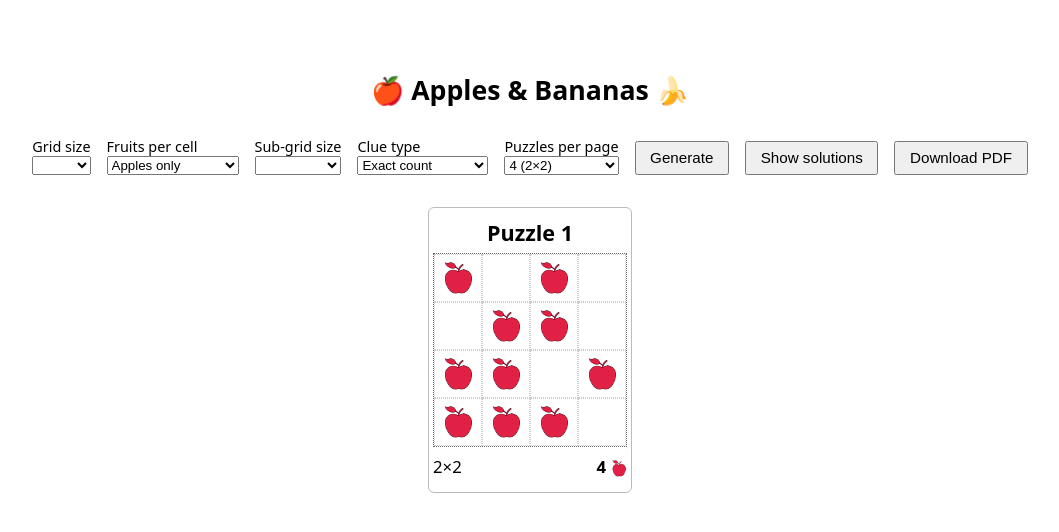
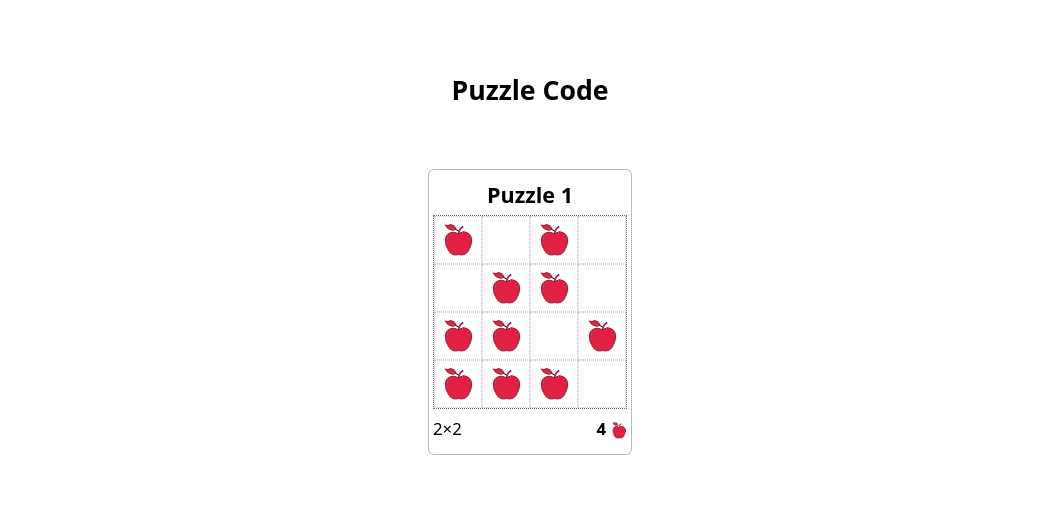
Before and after one commit to skandel08/puzzle-code, a website: page public/index.html in a window 1280 px wide. Shown: the whole page, without its empty margins (110-1169 px from the left). Drawn offline with Linux system fonts and the light colour scheme.

Commit message:
fix(shell): restore empty <h2 id='gridSizeTitle'> for A&B module

```diff
--- a/public/index.html
+++ b/public/index.html
@@ -1,7 +1,5 @@
 <!-- ===============================================
-Apples & Bananas — v0.6  (PDF tweak + flexible batch)
-====================================================
-NOTE: Markdown fences removed; this is clean HTML now.
+ Puzzle-Code shell  – generic layout for all puzzles
 ==================================================== -->
 
 <!DOCTYPE html>
@@ -9,7 +7,8 @@ NOTE: Markdown fences removed; this is clean HTML now.
 <head>
   <meta charset="UTF-8" />
   <meta name="viewport" content="width=device-width, initial-scale=1.0" />
-  <title>Apples & Bananas Puzzles</title>
+  <title>Puzzle Code</title>
+
   <style>
     :root { --cell: 48px; --gap: 12px; }
     body  { font-family: system-ui, sans-serif; margin: .75in auto; display:flex; flex-direction:column; align-items:center; }
@@ -41,23 +40,18 @@ NOTE: Markdown fences removed; this is clean HTML now.
       h1,h2{margin:0 auto .15in;}
       .puzzle{break-inside:avoid;}
     }
-h1,h2{margin:0 auto .15in;} .puzzle{break-inside:avoid;} }
+
   </style>
 </head>
 <body>
-  <h1>🍎 Apples &amp; Bananas 🍌</h1>
+  <h1 id="pageTitle">Puzzle Code</h1>
   <h2 id="gridSizeTitle"></h2>
 
+
   <div class="toolbar">
-    <label>Grid size<select id="gridSizeSel"></select></label>
-    <label>Fruits per cell<select id="fruitModeSel"><option value="apples">Apples only</option><option value="applesBananas">Apples &amp; Bananas</option></select></label>
-    <label>Sub‑grid size<select id="subgridSizeSel"></select></label>
-    <label>Clue type<select id="clueTypeSel"><option value="count">Exact count</option><option value="equal">Apples = Bananas</option><option value="less">Apples &lt; Bananas</option><option value="greater">Apples &gt; Bananas</option></select></label>
-    <label>Puzzles per page<select id="batchSizeSel"><option value="1">1 (single)</option><option value="4" selected>4 (2×2)</option><option value="6">6 (3×2)</option></select></label>
+   <!-- puzzle-specific controls will be injected here -->
+  <div id="controls"></div>
 
-    <button id="generateBtn">Generate</button>
-    <button id="toggleSolutionsBtn">Show solutions</button>
-    <button id="downloadPdfBtn">Download PDF</button>
   </div>
 
   <div id="puzzleArea" class="sheet"></div>
```
